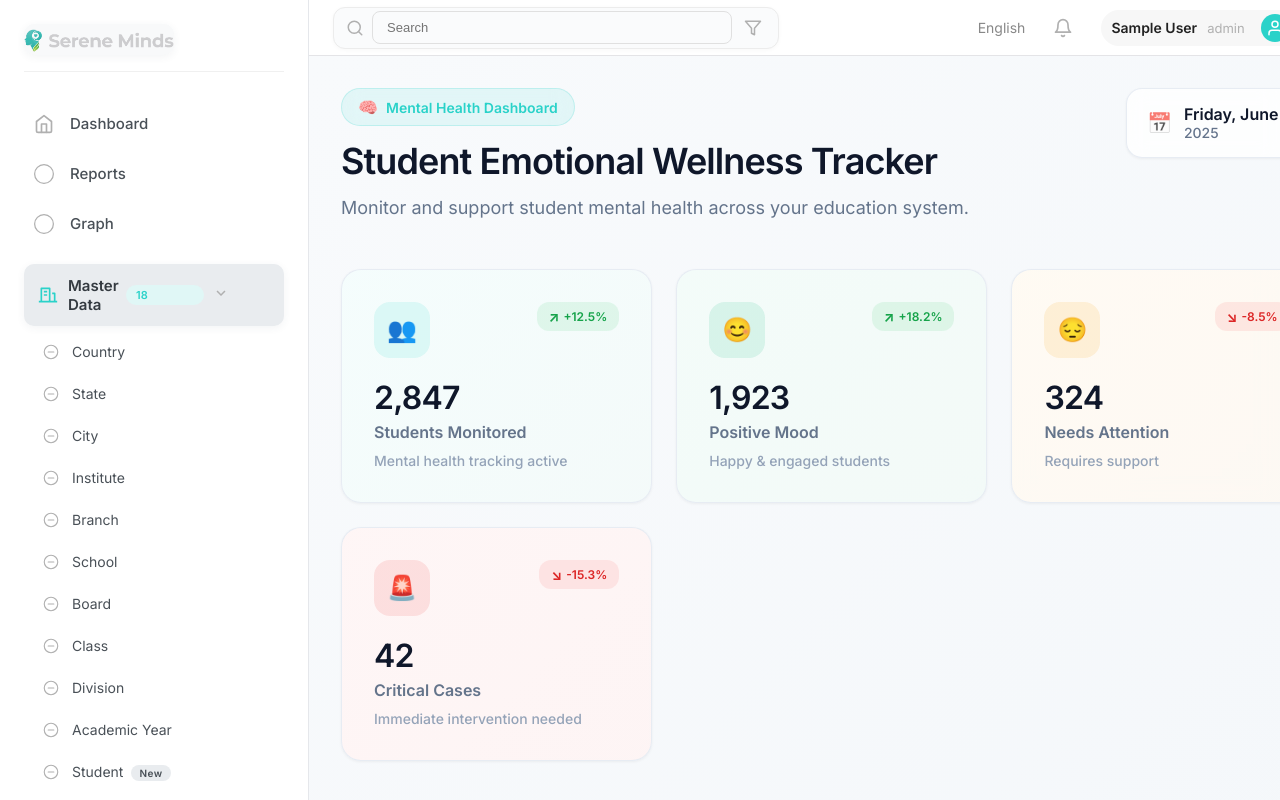
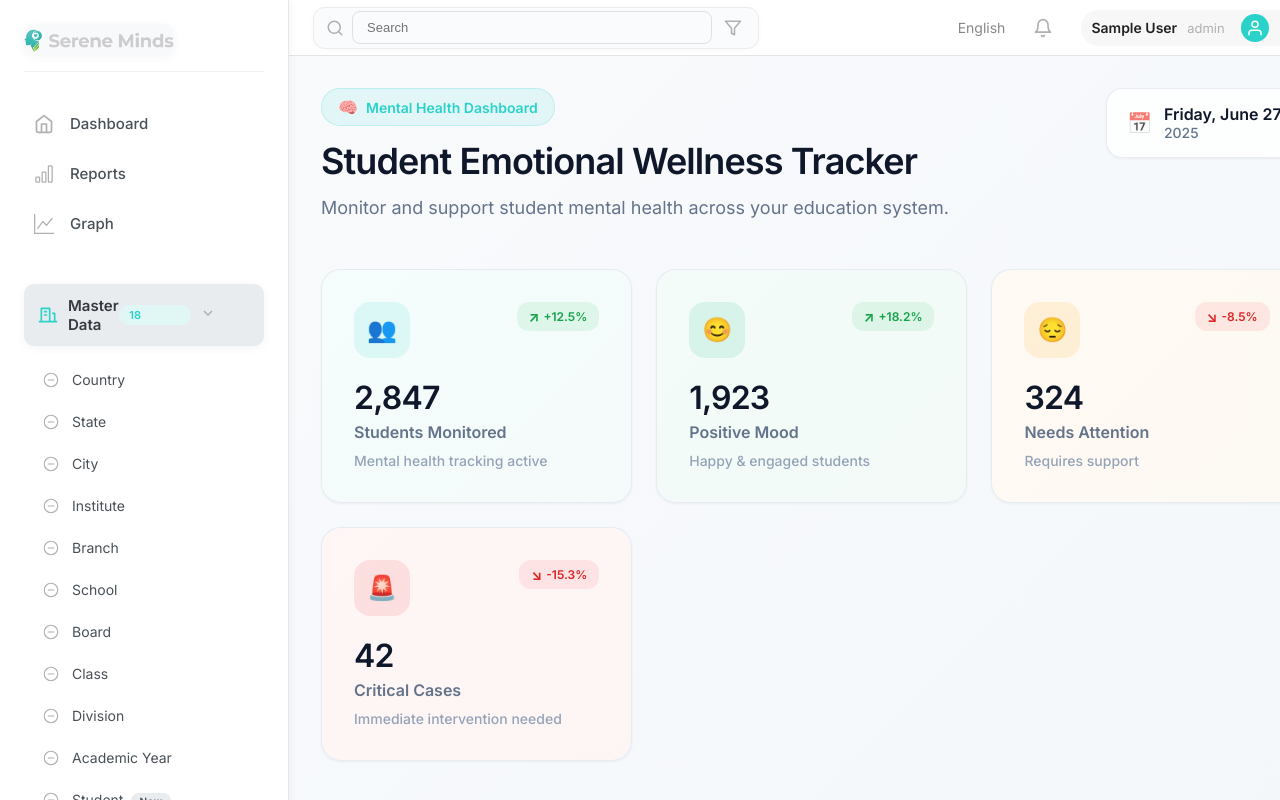
Before and after one commit to karthikkishore2603/client-admin-sereneminds, a React (Create React App) app: page /dashboard in a window 1280 px wide. Shown: the top 800 px of the page. Built offline with nearby package versions, Linux system fonts and the light colour scheme; sample sign-in values are in the browser's storage.

Commit message:
sidebar sticky update

```diff
--- a/package.json
+++ b/package.json
@@ -14,6 +14,7 @@
     "axios": "^1.10.0",
     "dotenv": "^16.5.0",
     "react": "^19.1.0",
+    "react-countup": "^6.5.3",
     "react-dom": "^19.1.0",
     "react-icons": "^5.5.0",
     "react-router-dom": "^7.6.2",
--- a/src/App.css
+++ b/src/App.css
@@ -38,6 +38,6 @@
 }
 body {
   margin: 0;
-  font-family: 'Inter', sans-serif;
+  font-family: "Inter", sans-serif;
   background-color: #f8fafc;
 }
--- a/src/components/Sidebar.css
+++ b/src/components/Sidebar.css
@@ -9,11 +9,16 @@
 }
 
 .enhanced-sidebar {
+  position: sticky;
+  top: 0;
+  height: 100vh;
+  min-width: 240px;
+  max-width: 260px;
   background: #fff;
-  box-shadow: 2px 0 16px 0 rgba(44, 62, 80, 0.04);
-  border-right: 1px solid #e5e7eb;
-  min-width: 260px;
-  transition: box-shadow 0.2s;
+  box-shadow: 2px 0 8px rgba(0, 0, 0, 0.04);
+  z-index: 100;
+  display: flex;
+  flex-direction: column;
 }
 
 .sidebar-header {
@@ -44,7 +49,7 @@
 .sidebar-list {
   list-style: none;
   padding: 0;
-  margin: 0 0 24px 0;
+  margin: 0 0 8px 0;
 }
 
 .sidebar-list li {
--- a/src/components/Sidebar.jsx
+++ b/src/components/Sidebar.jsx
@@ -6,7 +6,7 @@ import {
   MdOutlineKeyboardArrowRight,
 } from "react-icons/md";
 import { FiHome } from "react-icons/fi";
-import { BsCircle } from "react-icons/bs";
+import { BsBarChart, BsGraphUp } from "react-icons/bs"; // Add BsGraphUp
 import { RiBuildingLine } from "react-icons/ri";
 import { IoRemoveCircleOutline } from "react-icons/io5";
 
@@ -40,11 +40,7 @@ const Sidebar = () => {
   return (
     <div className="sidebar enhanced-sidebar">
       <div className="sidebar-header">
-        <img
-          src="/logo.png"
-          alt="Serene Minds Logo"
-          className="sidebar-logo"
-        />
+        <img src="/logo.png" alt="Serene Minds Logo" className="sidebar-logo" />
       </div>
 
       <ul className="sidebar-list">
@@ -53,11 +49,11 @@ const Sidebar = () => {
           <Link to="/">Dashboard</Link>
         </li>
         <li className={isActive("/reports") ? "active" : ""}>
-          <BsCircle className="icon" />
+          <BsBarChart className="icon" />
           <Link to="/reports">Reports</Link>
         </li>
         <li className={isActive("/graph") ? "active" : ""}>
-          <BsCircle className="icon" />
+          <BsGraphUp className="icon" /> {/* Changed to BsGraphUp */}
           <Link to="/graph">Graph</Link>
         </li>
       </ul>
--- a/src/pages/Dashboard.jsx
+++ b/src/pages/Dashboard.jsx
@@ -1,4 +1,5 @@
 import React, { useState } from "react";
+import CountUp from "react-countup";
 import "./Dashboard.css";
 
 const Dashboard = () => {
@@ -11,6 +12,7 @@ const Dashboard = () => {
     {
       title: "Students Monitored",
       value: "2,847",
+      numericValue: 2847,
       change: "+12.5%",
       icon: "👥",
       color: "#2ad2c9",
@@ -21,6 +23,7 @@ const Dashboard = () => {
     {
       title: "Positive Mood",
       value: "1,923",
+      numericValue: 1923,
       change: "+18.2%",
       icon: "😊",
       color: "#10b981",
@@ -31,6 +34,7 @@ const Dashboard = () => {
     {
       title: "Needs Attention",
       value: "324",
+      numericValue: 324,
       change: "-8.5%",
       icon: "😔",
       color: "#f59e0b",
@@ -41,6 +45,7 @@ const Dashboard = () => {
     {
       title: "Critical Cases",
       value: "42",
+      numericValue: 42,
       change: "-15.3%",
       icon: "🚨",
       color: "#ef4444",
@@ -300,7 +305,14 @@ const Dashboard = () => {
                 </div>
               </div>
               <div className="stat-main">
-                <h3>{stat.value}</h3>
+                <h3>
+                  <CountUp
+                    start={0}
+                    end={stat.numericValue}
+                    duration={2}
+                    separator=","
+                  />
+                </h3>
                 <p>{stat.title}</p>
                 <span className="stat-detail">{stat.detail}</span>
               </div>
```
Also changed, not shown: 1 other file (tests, documents, lock files or other folders).
